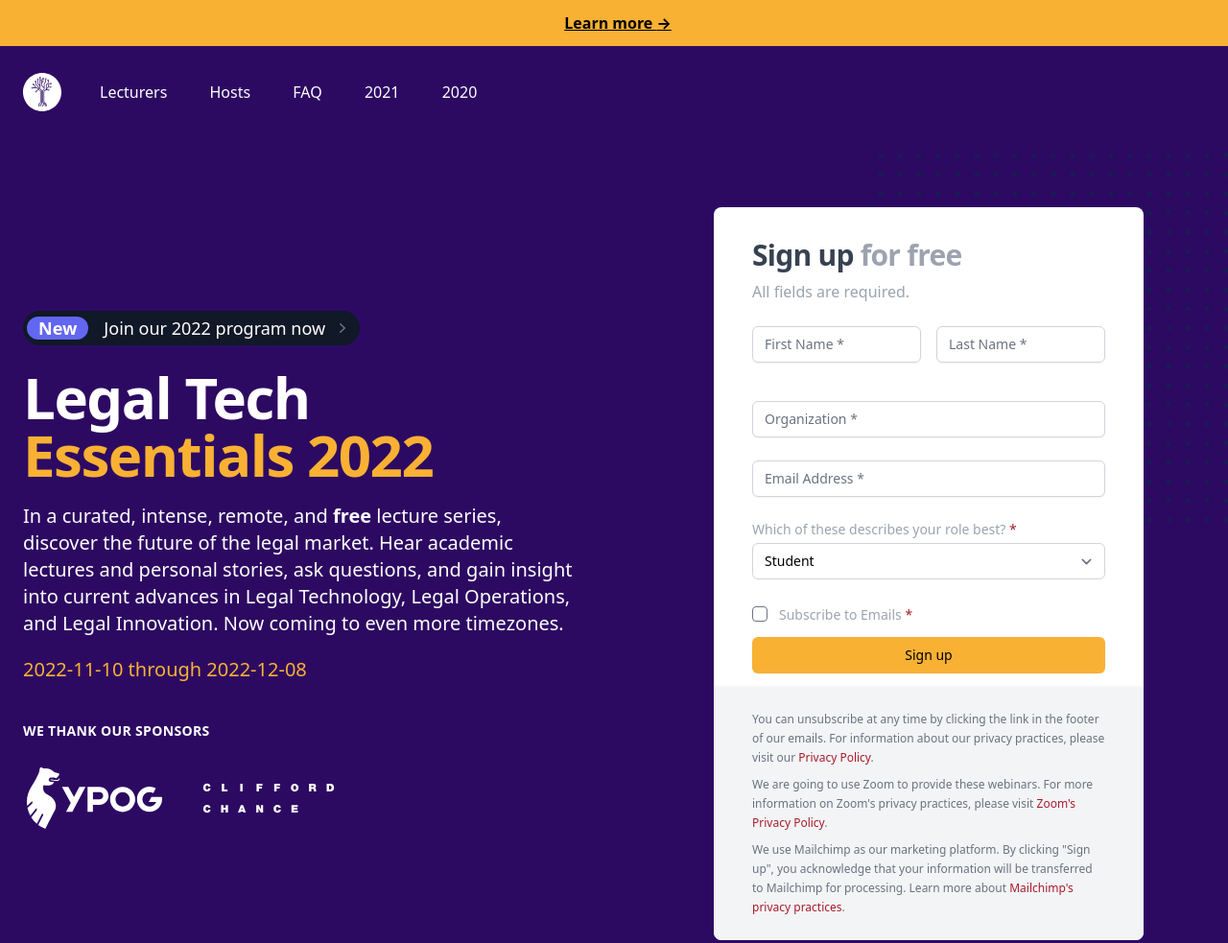
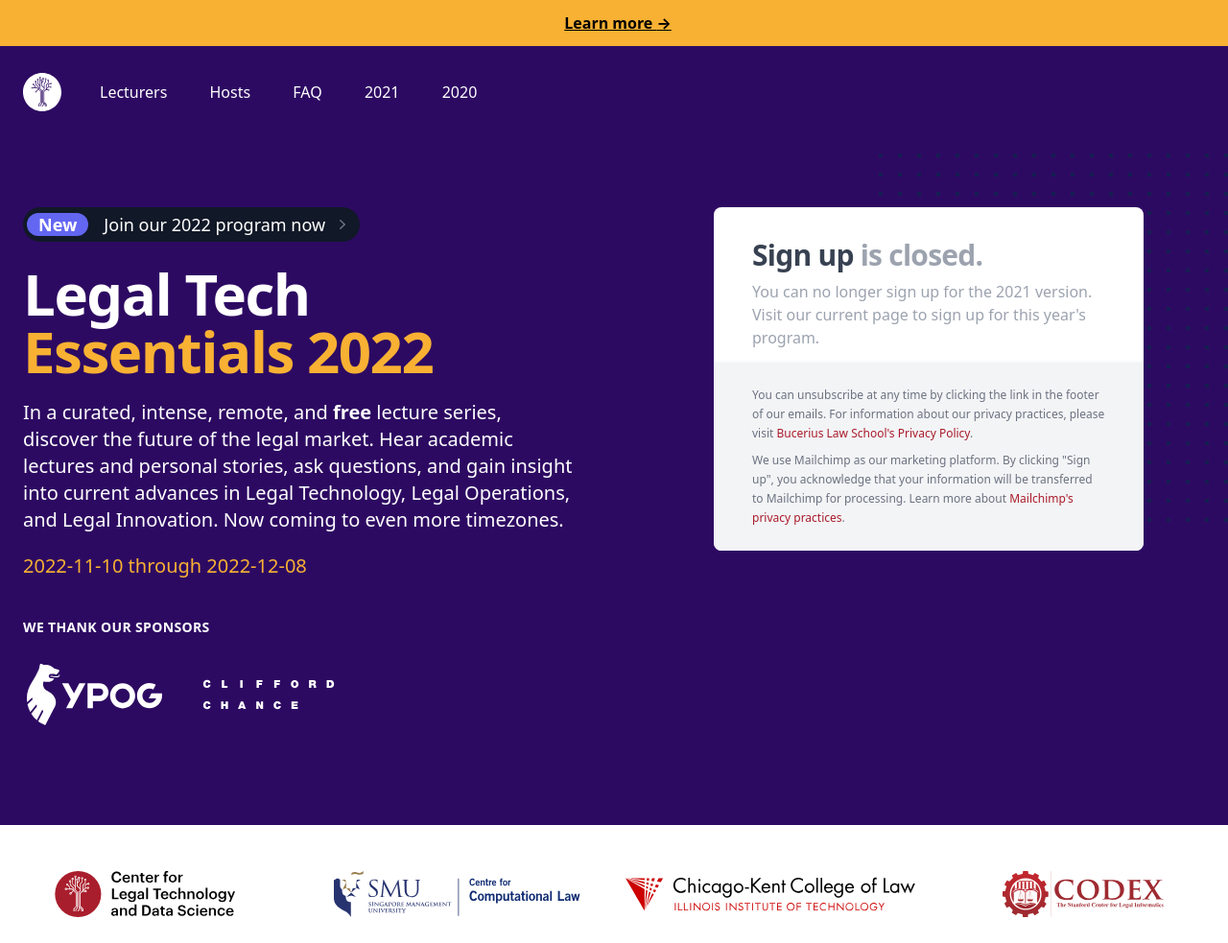
Before and after one commit to cltds/essentials, a website: page 2022/index.html in a window 1280 px wide. Shown: the top 983 px of the page at 96% size. Drawn offline with Linux system fonts and the light colour scheme; a script that the page names is missing; a web font is replaced by a local one.

Commit message:
update details

```diff
--- a/2022/index.html
+++ b/2022/index.html
@@ -100,86 +100,22 @@
 							<div class="px-4 pt-8 pb-3 sm:px-10" id="signup">
 								<div>
 									<h2 class="text-3xl font-bold tracking-tight text-gray-700">
-										Sign up <span class="text-gray-400">for free</span>
+										Sign up <span class="text-gray-400">is closed.</span>
 									</h2>
 									<p class="mt-2 text-gray-400">
-										All fields are required.
-									</p>
-								</div>
-
-								<div class="mt-6" id="mc_embed_signup">
-									<form action="https://law-school.us9.list-manage.com/subscribe/post?u=3b678914a6790d35707a84f6d&amp;id=46d8ae7eb3&amp;f_id=0019c2e1f0" method="post" id="mc-embedded-subscribe-form" name="mc-embedded-subscribe-form" class="validate space-y-6" target="_blank" novalidate>
-										<div class="grid grid-cols-2 gap-4" id="mc_embed_signup_scroll">
-											<div class="col">
-											<label for="mce-FNAME" class="sr-only">First Name <span class="text-blsRed text-sm">*</span>
-											</label>
-											<input type="text" name="FNAME" id="mce-FNAME" autocomplete="given-name" placeholder="First Name *" required class="shadow-sm focus:ring-blsBlue focus:border-blsBlue sm:text-sm border-gray-300 rounded-md required w-full">
-											</div>
-											<div class="">
-											<label for="mce-LNAME" class="sr-only">Last Name <span class="text-blsRed text-sm">*</span></label>
-											<input type="text" name="LNAME" id="mce-LNAME" autocomplete="family-name" placeholder="Last Name *" required class="shadow-sm focus:ring-blsBlue focus:border-blsBlue sm:text-sm border-gray-300 rounded-md w-full">
-											</div>
-											<span id="mce-FNAME-HELPERTEXT" class="helper_text"></span>
-											<span id="mce-LNAME-HELPERTEXT" class="helper_text"></span>
-										</div>
-										<div>
-											<label for="name" class="sr-only">Organization <span class="text-blsRed text-sm">*</span></label>
-											<input type="text" name="ORG" id="mce-ORG" autocomplete="organization" placeholder="Organization *" required class="block w-full shadow-sm focus:ring-blsBlue focus:border-blsBlue sm:text-sm border-gray-300 rounded-md">
-											<span id="mce-ORG-HELPERTEXT" class="helper_text"></span>
-										</div>
-										<div>
-											<label for="mce-EMAIL" class="sr-only">Email Address <span class="text-blsRed text-sm">*</span></label>
-											<input type="email" name="EMAIL" id="mce-EMAIL" placeholder="Email Address *" required autocomplete="email" class="block w-full shadow-sm focus:ring-blsBlue focus:border-blsBlue sm:text-sm border-gray-300 rounded-md">
-											<span id="mce-EMAIL-HELPERTEXT" class="helper_text"></span>
-										</div>
-										<div>
-											<label for="mce-ROLE" class="block text-sm text-gray-400">Which of these describes your role best? <span class="text-blsRed text-sm">*</span></label>
-											<select name="ROLE" id="mce-ROLE" class="form-select mt-1 block w-full pl-3 pr-10 py-2 text-base border-gray-300 focus:outline-none focus:ring-blsBlue focus:border-blsBlue sm:text-sm rounded-md required">
-												<option selected value="Student">Student</option>
-												<option value="Solo Attorney / Lawyer in a Small/Medium-Sized Firm">Solo Attorney / Lawyer in a Small/Medium-Sized Firm</option>
-												<option value="Lawyer in a Large Firm">Lawyer in a Large Firm</option>
-												<option value="In-House Lawyer">In-House Lawyer</option>
-												<option value="Academic">Academic</option>
-												<option value="Entrepreneur">Entrepreneur</option>
-												<option value="Government/Judiciary">Government/Judiciary</option>
-												<option value="Legal Operations Professional">Legal Operations Professional</option>
-												<option value="Other">Other</option>
-												<option value="Prefer not to say">Prefer not to say</option>
-											</select>
-											<span id="mce-ROLE-HELPERTEXT" class="helper_text"></span>
-										</div>
-										<div>
-										<div class="mergeRow gdpr-mergeRow content__gdprBlock mc-field-group" id="mergeRow-gdpr">
-											<div class="content__gdpr">
-												<fieldset class="mc_fieldset gdprRequired mc-field-group" name="interestgroup_field">
-													<label class="checkbox subfield" for="gdpr_122"><input type="checkbox" id="gdpr_122" name="gdpr[122]" value="Y" class="form-checkbox rounded text-blsBlue mb-1 av-checkbox gdpr" required><span class="ml-3 text-sm text-gray-400">Subscribe to Emails <span class="text-blsRed text-sm">*</span></span> </label>
-												</fieldset>
-											</div>
-										</div>
-										<div id="mce-responses" class="">
-											<div class="response" id="mce-error-response" style="display:none">
-											</div>
-											<div class="response" id="mce-success-response" style="display:none">
-											</div>
-										</div>
-										<!-- real people should not fill this in and expect good things - do not remove this or risk form bot signups-->
-										<div style="position: absolute; left: -5000px;" aria-hidden="true">
-											<input type="text" name="b_3b678914a6790d35707a84f6d_46d8ae7eb3" tabindex="-1" value="">
-										</div>
-										<button type="submit" id="mc-embedded-subscribe" class="w-full flex justify-center py-2 mt-3 px-4 border border-transparent rounded-md shadow-sm text-sm font-medium text-black bg-blsYellow hover:bg-blsAmber focus:outline-none focus:ring-2 focus:ring-offset-2 focus:ring-blsAmber">
-											Sign up
-										</button>
-										</div>
-									</form>
+										You can no longer sign up for the 2021 version. Visit <a href="https://legaltechessentials.com">our current page</a> to sign up for this year's program.
+ 									</p>
 								</div>
 							</div>
+							<div class="px-4 py-6 bg-gray-100 border-t-2 border-gray-50 sm:px-10">
+								<p class="text-xs leading-5 text-gray-500">You can unsubscribe at any time by clicking the link in the footer of our emails. For information about our privacy practices, please visit <a href="https://www.law-school.de/international/legal/privacy-policy" target="_blank" class="text-blsRed hover:text-red-500">Bucerius Law School's Privacy Policy</a>.</p>
+								<p class="mt-2 text-xs leading-5 text-gray-500">We use Mailchimp as our marketing platform. By clicking "Sign up", you acknowledge that your information will be transferred to Mailchimp for processing. Learn more about <a href="https://mailchimp.com/legal/privacy/" target="_blank" class="text-blsRed hover:text-red-500">Mailchimp's privacy practices</a>.</p>
+							</div>
+						</div>
+					</div>
 
 <!--End mc_embed_signup-->
-							<div class="px-4 py-6 bg-gray-100 border-t-2 border-gray-50 sm:px-10">
-								<p class="text-xs leading-5 text-gray-500">You can unsubscribe at any time by clicking the link in the footer of our emails. For information about our privacy practices, please visit our <a href="https://www.law-school.de/international/legal/privacy-policy" target="_blank" class="text-blsRed hover:text-red-500">Privacy Policy</a>.</p>
-								<p class="mt-2 text-xs leading-5 text-gray-500">We are going to use Zoom to provide these webinars. For more information on Zoom's privacy practices, please visit <a href="https://zoom.us/privacy" target="_blank" class="text-blsRed hover:text-red-500">Zoom's Privacy Policy</a>.</p>
-								<p class="mt-2 text-xs leading-5 text-gray-500">We use Mailchimp as our marketing platform. By clicking "Sign up", you acknowledge that your information will be transferred to Mailchimp for processing. Learn more about <a href="https://mailchimp.com/legal/privacy/" target="_blank" class="text-blsRed hover:text-red-500">Mailchimp's privacy practices</a>.</p>
-							</div>
+
 						</div>
 					</div>
 				</div>
```
Also changed, not shown: index.html (+4 -1 lines), styles.css, svg/fieldfisher-logo.svg (added), 1 other file.
